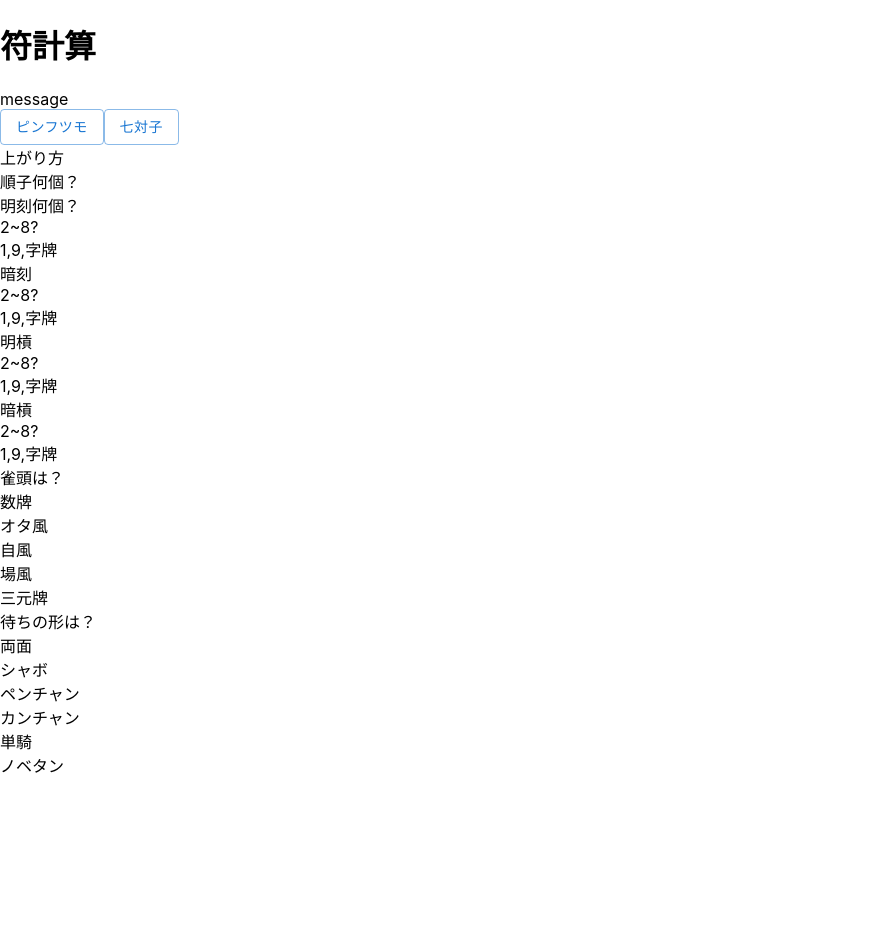
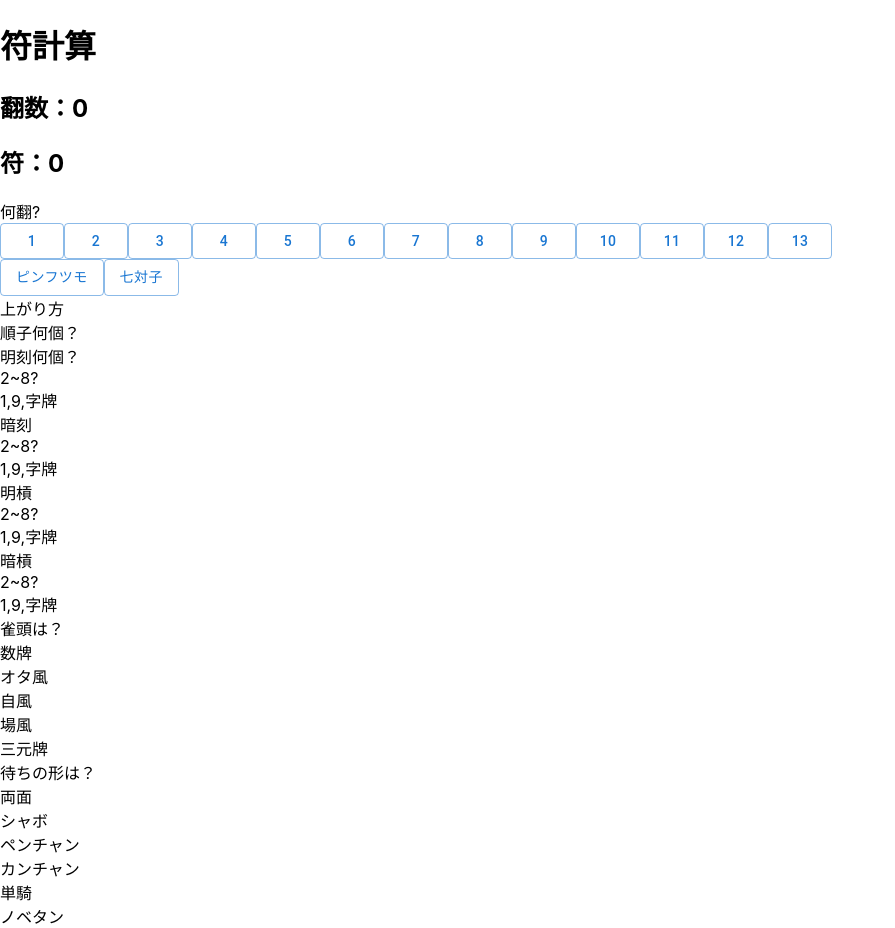
Before and after one commit to daichihirano/mahjong-calculator, a React (Create React App) app: page / in a window 1280 px wide. Shown: the whole page, without its empty margins (0-895 px from the left). Before the commit the page ends 800 px from the top, so only its background shows below. Built offline with nearby package versions, Linux system fonts and the light colour scheme.

Commit message:
翻とピンフチートイの機能反映

```diff
--- a/src/App.tsx
+++ b/src/App.tsx
@@ -1,13 +1,39 @@
+import React, {useContext, useState} from 'react'
 import logo from './logo.svg';
 import './App.css';
 import {Button} from '@mui/material'
 
 import WinHand from './WinHand';
+import BasePoint from './BasePoint';
+
+export const pointContext=React.createContext({} as{
+  basePoint : number
+  setBasePoint : React.Dispatch<React.SetStateAction<number>>
+});
+export const subPointContext=React.createContext({} as{
+  subPoint : number
+  setSubPoint : React.Dispatch<React.SetStateAction<number>>
+});
+
 function App() {
+
+  const [basePoint, setBasePoint] = useState(0)
+  const [subPoint, setSubPoint] = useState(0)
+
   return (
     <div>
       <h1>符計算</h1>
-      <WinHand message={"hello"}/>
+      <h2>翻数：{basePoint}</h2>
+      <h2>符：{subPoint}</h2>
+      <div>
+        何翻?
+        <pointContext.Provider value={{basePoint, setBasePoint}}>
+          <BasePoint />
+        </pointContext.Provider>
+      </div>
+      <subPointContext.Provider value={{subPoint, setSubPoint}}>
+        <WinHand />
+      </subPointContext.Provider>
       <div>
         上がり方
       </div>
--- /dev/null
+++ b/src/BasePoint.tsx
@@ -0,0 +1,30 @@
+import React, {useContext} from 'react'
+import type { FC } from 'react'
+import { Button } from '@mui/material';
+import { pointContext } from './App'
+
+const BasePoint:FC=()=>{
+
+    const {basePoint, setBasePoint} = useContext(pointContext);
+
+
+    var basePointList:Array<number> = [];
+    for(var i:number = 1; i<=13; i++){
+        basePointList.push(i);
+    }
+
+    const onClickPointButton = (e:React.MouseEvent<HTMLButtonElement, MouseEvent>)=>{
+         setBasePoint(Number(e.currentTarget.value));
+    }
+
+    return (
+        <div>
+            {basePointList.map((point,idx)=>{
+                return(
+                    <Button variant="outlined" value={point} onClick={onClickPointButton}  key={idx}>{point}</Button>
+                )
+            })}
+        </div>
+    )
+}
+export default BasePoint;
--- a/src/WinHand.tsx
+++ b/src/WinHand.tsx
@@ -1,12 +1,24 @@
-import React from 'react'
+import React, {useContext} from 'react'
+import type { FC } from 'react'
 import { Button } from '@mui/material';
 
-const WinHand:React.FC<{message:string}>=({message})=>{
+import { subPointContext } from './App'
+
+const WinHand:FC=()=>{
+    const {subPoint, setSubPoint} = useContext(subPointContext);
+
+    const onClickPinhu=(e:React.MouseEvent<HTMLButtonElement, MouseEvent>)=>{
+        setSubPoint(20);
+        console.log(subPoint);
+    }
+    const onClickChitoi=(e:React.MouseEvent<HTMLButtonElement, MouseEvent>)=>{
+        setSubPoint(25);
+        console.log(subPoint);
+    }
     return (
         <div>
-            <div>message</div>
-            <Button variant="outlined">ピンフツモ</Button>
-            <Button variant="outlined">七対子</Button>
+            <Button variant="outlined" onClick={onClickPinhu}>ピンフツモ</Button>
+            <Button variant="outlined" onClick={onClickChitoi}>七対子</Button>
         </div>
     )
 }
```
